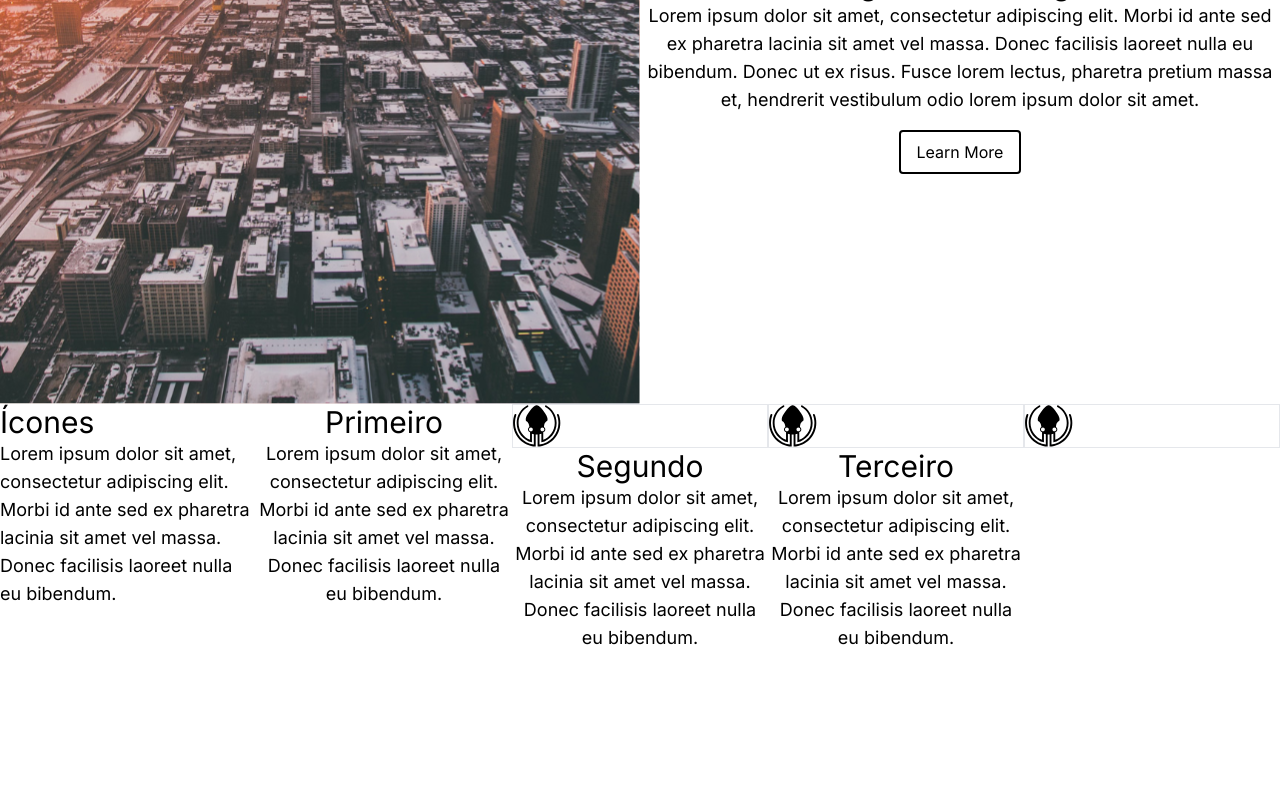
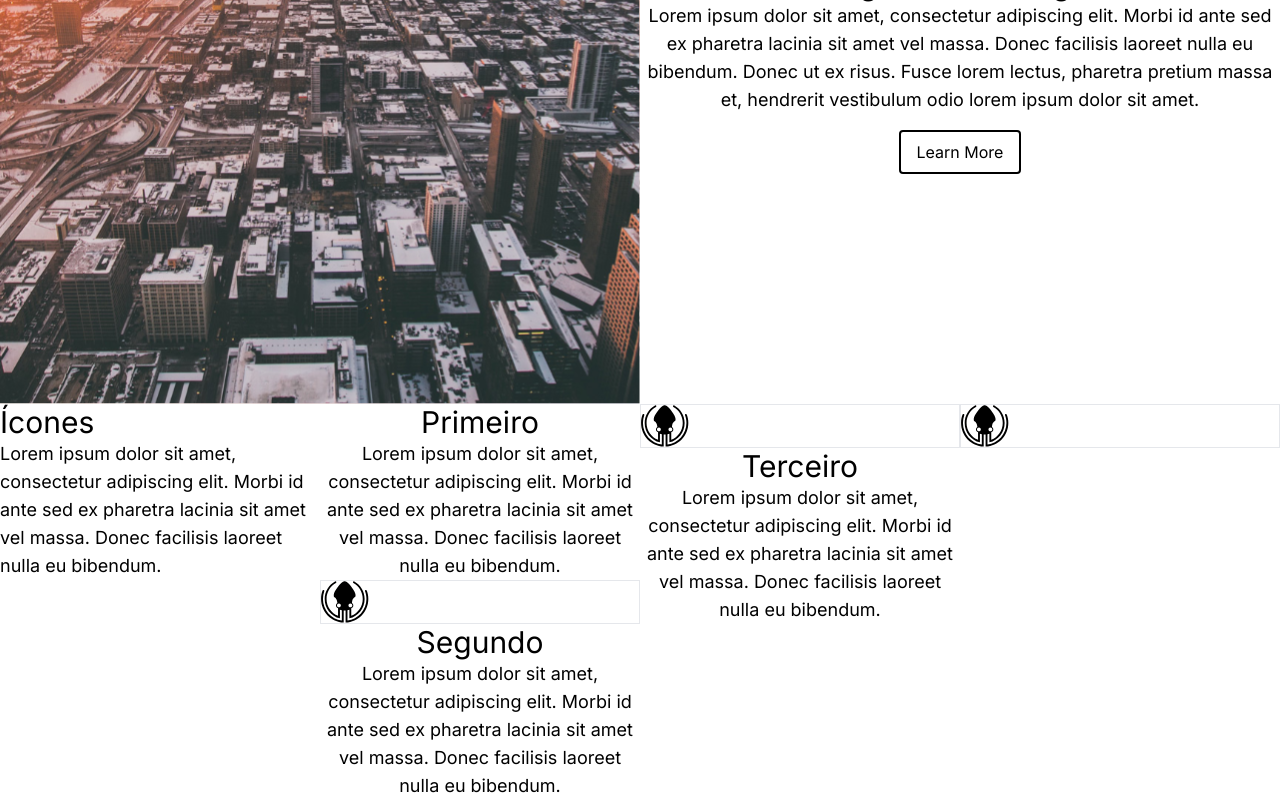
Before and after one commit to uWaanted/provads, a Next.js app: page / in a window 1280 px wide. Shown: the part 2317-3117 px from the top of the page. Before the commit the page ends 2969 px from the top, so only its background shows below. Built offline with nearby package versions, Linux system fonts and the light colour scheme.

Commit message:
teste div12314

```diff
--- a/app/components/Icones.tsx
+++ b/app/components/Icones.tsx
@@ -7,13 +7,14 @@ export default function Icones() {
           Lorem ipsum dolor sit amet, consectetur adipiscing elit. Morbi id ante sed ex pharetra lacinia sit amet vel massa. Donec facilisis laoreet nulla eu bibendum.
         </p>
       </div>
+
+        <div className="md:flex-1">
         <div className="md:flex-1 text-left">
           <h2 className="text-3xl text-center">Primeiro</h2>
           <p className="text-lg text-center">
             Lorem ipsum dolor sit amet, consectetur adipiscing elit. Morbi id ante sed ex pharetra lacinia sit amet vel massa. Donec facilisis laoreet nulla eu bibendum.
           </p>
         </div>
-        <div className="md:flex-1">
           <section className="border">
             <div className="text-center">
               <span>
```
